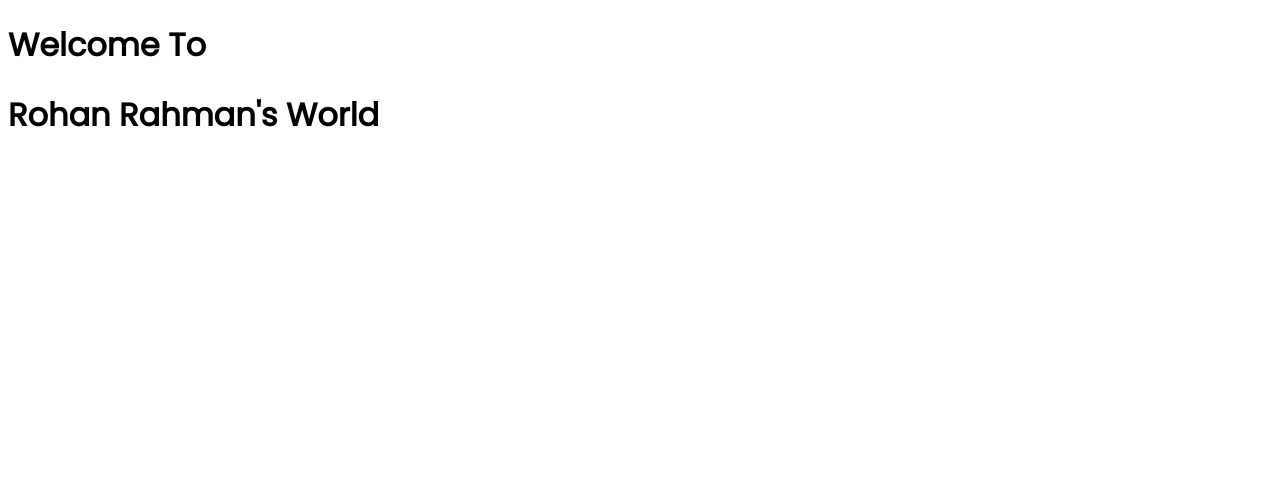
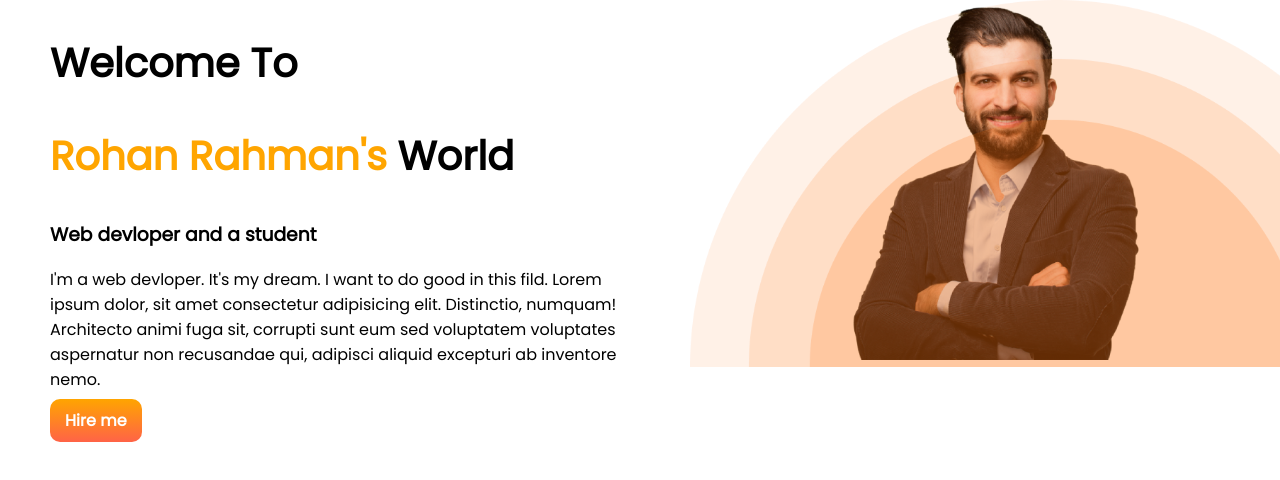
Before and after one commit to rohanse100/devloper-portfolio, a plain HTML site: page index.html in a window 1280 px wide. Drawn offline with Linux system fonts and the light colour scheme.

Commit message:
portfolio

```diff
--- a/index.html
+++ b/index.html
@@ -8,9 +8,20 @@
     <link rel="preconnect" href="https://fonts.gstatic.com" crossorigin>
     <link href="https://fonts.googleapis.com/css2?family=Patrick+Hand&family=Poppins&family=Raleway:wght@500&family=Roboto:ital,wght@0,100;0,500;1,100&display=swap" rel="stylesheet">
     <link rel="stylesheet" href="style.css">
+
 </head>
 <body>
-    <h1>Welcome To</h1>
-    <h1>Rohan Rahman's World</h1>
+ <section>
+    <div class="half-width">
+        <h1>Welcome To</h1>
+        <h1><span class="orange-color">Rohan Rahman's</span> World</h1>
+        <h3>Web devloper and a student</h3>
+        <p>I'm a web devloper. It's my dream. I want to do good in this fild. Lorem ipsum dolor, sit amet consectetur adipisicing elit. Distinctio, numquam! Architecto animi fuga sit, corrupti sunt eum sed voluptatem voluptates aspernatur non recusandae qui, adipisci aliquid excepturi ab inventore nemo.</p>
+        <a href="https://github.com/" target="_blank" class="hire-button">Hire me</a>
+     </div>
+      <div class="half-width">
+        <img src="images/header_bg (1).png" alt="">
+      </div>
+ </section>
 </body>
 </html>
--- a/style.css
+++ b/style.css
@@ -1,3 +1,29 @@
 body{
     font-family: 'Poppins', sans-serif;
+    margin: 0px;
 }
+h1{
+    font-size: 40px;
+}
+.orange-color{
+    color: orange;
+}
+section {
+    display: flex;
+}
+.half-width{
+    width: 50%;
+    padding-left: 50px;
+}
+.half-width img{
+    width: 100%;
+}
+.hire-button{
+    text-decoration: none;
+    background-image:linear-gradient(orange, tomato);
+    color: white;
+    font-weight: 700;
+    padding: 10px 15px;
+    border-radius: 10px;
+
+}
```
